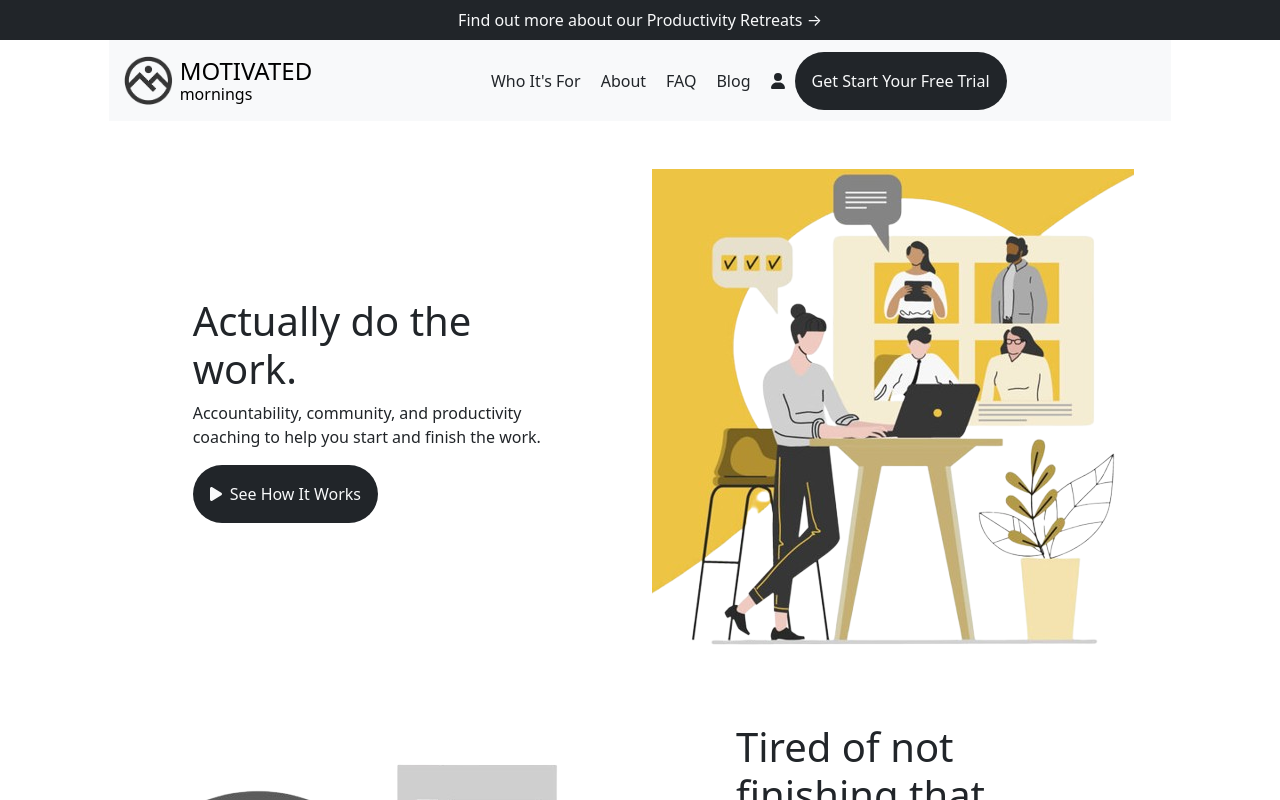
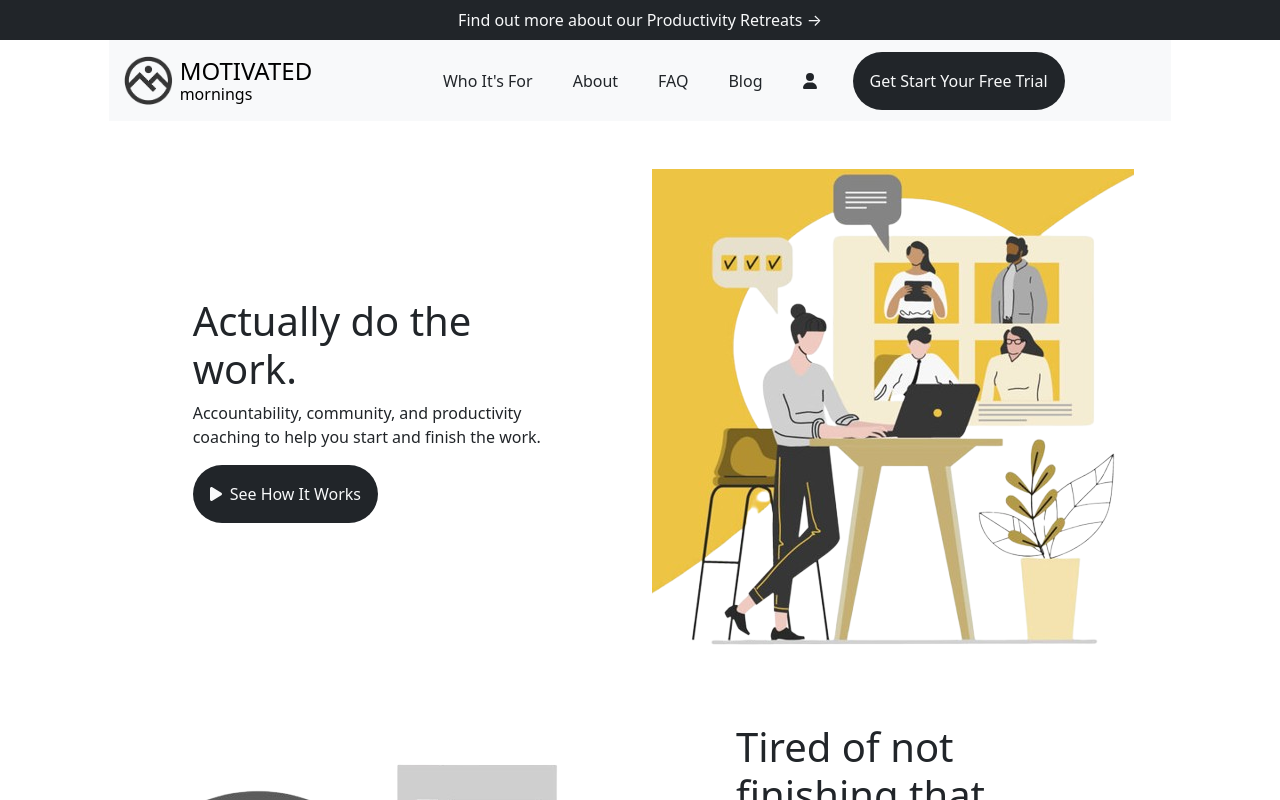
Before and after one commit to Ajith369369/motivated-mornings-frontend, a React (Vite) app: page / in a window 1280 px wide. Shown: the top 800 px of the page. Built offline with nearby package versions, Linux system fonts and the light colour scheme.

Commit message:
Change button margin.

```diff
--- a/src/components/Header.css
+++ b/src/components/Header.css
@@ -18,6 +18,7 @@
 
 #navbarSupportedContent ul li {
   margin: 0px 10px;
+  padding: 10px;
 }
 
 #actually img, #tired img {
--- a/src/components/Header.jsx
+++ b/src/components/Header.jsx
@@ -38,7 +38,7 @@ function Header() {
                     className="d-flex flex-wrap justify-content-center align-items-center"
                     id="navbarSupportedContent"
                   >
-                    <ul className="m-0 d-flex flex-wrap justify-content-center align-items-center">
+                    <ul className="m-0 d-flex flex-wrap justify-content-evenly align-items-center">
                       <li className="nav-item">
                         <a
                           className="nav-link"
@@ -68,7 +68,7 @@ function Header() {
                         </a>
                       </li>
                     </ul>
-                    <button className="btn rounded-pill bg-dark text-light p-3">
+                    <button className="btn rounded-pill bg-dark text-light p-3 ms-3">
                     Get Start Your Free Trial
                     </button>
                   </div>
```
